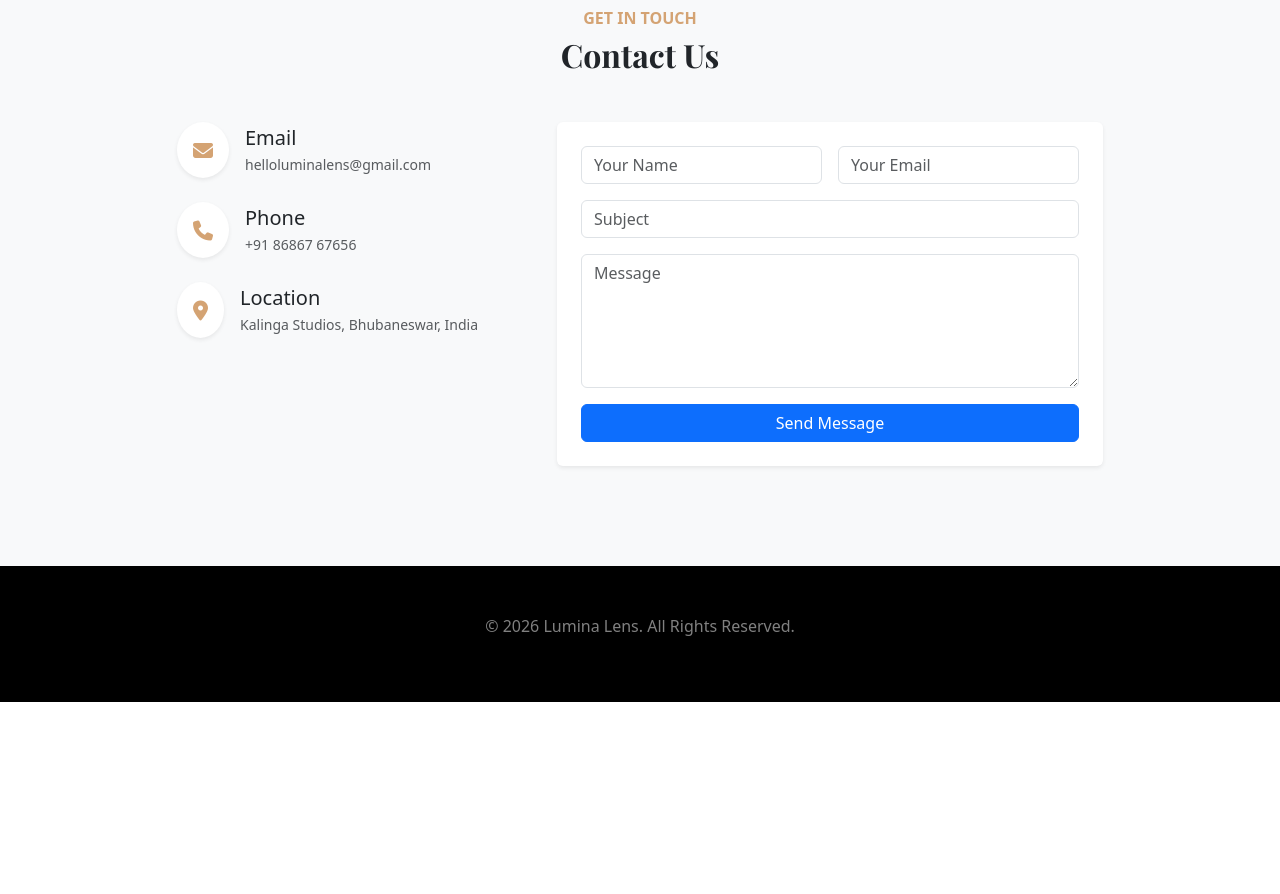
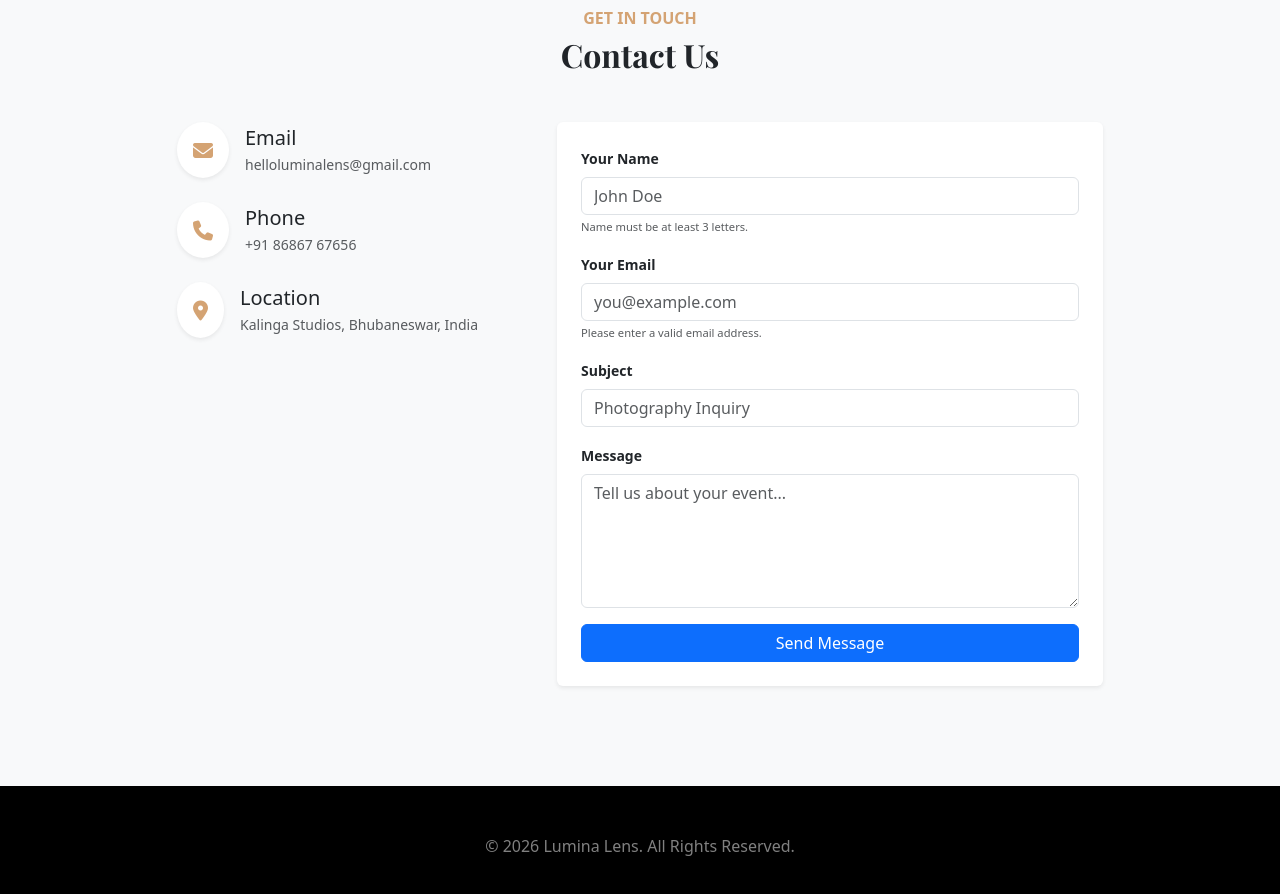
Before and after one commit to ZixxyFY/myPhotrography, a React (Vite) app in the folder vite-project/: page / in a window 1280 px wide. Shown: the part 2840-3734 px from the top of the page. Before the commit the page ends 3542 px from the top, so only its background shows below. Built offline with nearby package versions, Linux system fonts and the light colour scheme; the HTML template or start-up script is replaced by a standard one.

Commit message:
form validation and REGEX updated

```diff
--- a/vite-project/src/Landing.jsx
+++ b/vite-project/src/Landing.jsx
@@ -1,5 +1,6 @@
 import React, { Component } from 'react';
 import PropTypes from 'prop-types';
+import FormInput from './FormInput'; // <--- 1. Import the reusable component
 
 // Data Arrays
 const servicesData = [
@@ -18,7 +19,43 @@ const portfolioImages = [
 ];
 
 class Landing extends Component {
+  // 2. Initialize State for the Contact Form
+  constructor(props) {
+    super(props);
+    this.state = {
+      cName: '',
+      cEmail: '',
+      cSubject: '',
+      cMessage: ''
+    };
+  }
+
+  // 3. Handle Typing in the Contact Form
+  handleContactChange = (e) => {
+    this.setState({ [e.target.name]: e.target.value });
+  }
+
+  // 4. Handle Form Submission
+  handleContactSubmit = (e) => {
+    e.preventDefault();
+    const { cName, cEmail } = this.state;
+
+    // Simulate sending email
+    alert(`Thanks ${cName}! We have received your message from ${cEmail}. We will contact you shortly.`);
+
+    // Clear the form
+    this.setState({
+      cName: '',
+      cEmail: '',
+      cSubject: '',
+      cMessage: ''
+    });
+  }
+
   render() {
+    // Destructure state for easier usage
+    const { cName, cEmail, cSubject, cMessage } = this.state;
+
     return (
       <div>
         {/* Navbar */}
@@ -32,14 +69,13 @@ class Landing extends Component {
             </button>
             <div className="collapse navbar-collapse" id="navbarNav">
               <ul className="navbar-nav ms-auto align-items-center">
-                {/* Standard Scroll Links */}
                 {['Home', 'About', 'Services', 'Portfolio'].map((item) => (
                   <li className="nav-item" key={item}>
                     <a className="nav-link" href={`#${item.toLowerCase()}`}>{item}</a>
                   </li>
                 ))}
 
-                {/* NEW RENTALS LINK (Switches View) */}
+                {/* Rentals Link */}
                 <li className="nav-item">
                   <button
                     className="nav-link bg-transparent border-0 text-uppercase"
@@ -54,7 +90,6 @@ class Landing extends Component {
                     <a className="nav-link" href="#contact">Contact</a>
                 </li>
 
-                {/* Login Button */}
                 <li className="nav-item ms-lg-3">
                   <button
                     className="btn btn-primary btn-sm px-4 rounded-pill"
@@ -129,7 +164,7 @@ class Landing extends Component {
           </div>
         </section>
 
-        {/* Contact Section */}
+        {/* --- CONTACT SECTION (UPDATED) --- */}
         <section id="contact" className="section-padding bg-light">
           <div className="container">
             <div className="text-center mb-5">
@@ -173,24 +208,59 @@ class Landing extends Component {
 
               {/* Contact Form Column */}
               <div className="col-lg-6">
-                <form className="bg-white p-4 shadow-sm rounded" onSubmit={(e) => e.preventDefault()}>
-                  <div className="row g-3">
-                    <div className="col-md-6">
-                      <input type="text" className="form-control" placeholder="Your Name" />
-                    </div>
-                    <div className="col-md-6">
-                      <input type="email" className="form-control" placeholder="Your Email" />
-                    </div>
-                    <div className="col-12">
-                      <input type="text" className="form-control" placeholder="Subject" />
-                    </div>
-                    <div className="col-12">
-                      <textarea className="form-control" rows="5" placeholder="Message"></textarea>
-                    </div>
-                    <div className="col-12">
-                      <button type="submit" className="btn btn-primary w-100">Send Message</button>
-                    </div>
+                <form className="bg-white p-4 shadow-sm rounded" onSubmit={this.handleContactSubmit}>
+
+                  {/* Name with Validation */}
+                  <FormInput
+                     label="Your Name"
+                     type="text"
+                     name="cName"
+                     value={cName}
+                     onChange={this.handleContactChange}
+                     placeholder="John Doe"
+                     required={true}
+                     pattern="[A-Za-z ]{3,}"
+                     errorMsg="Name must be at least 3 letters."
+                  />
+
+                  {/* Email with Validation */}
+                  <FormInput
+                     label="Your Email"
+                     type="email"
+                     name="cEmail"
+                     value={cEmail}
+                     onChange={this.handleContactChange}
+                     placeholder="you@example.com"
+                     required={true}
+                     errorMsg="Please enter a valid email address."
+                  />
+
+                  {/* Subject */}
+                  <FormInput
+                     label="Subject"
+                     type="text"
+                     name="cSubject"
+                     value={cSubject}
+                     onChange={this.handleContactChange}
+                     placeholder="Photography Inquiry"
+                     required={true}
+                  />
+
+                  {/* Message (Textarea) - FormInput doesn't support textarea, so we use standard HTML here */}
+                  <div className="mb-3">
+                    <label className="form-label small fw-bold">Message</label>
+                    <textarea
+                      className="form-control"
+                      rows="5"
+                      name="cMessage"
+                      value={cMessage}
+                      onChange={this.handleContactChange}
+                      placeholder="Tell us about your event..."
+                      required
+                    ></textarea>
                   </div>
+
+                  <button type="submit" className="btn btn-primary w-100">Send Message</button>
                 </form>
               </div>
             </div>
@@ -206,7 +276,6 @@ class Landing extends Component {
   }
 }
 
-// Updated PropTypes to include onShopClick
 Landing.propTypes = {
   onLoginClick: PropTypes.func.isRequired,
   onShopClick: PropTypes.func.isRequired
--- a/vite-project/src/Registration.jsx
+++ b/vite-project/src/Registration.jsx
@@ -75,9 +75,9 @@ class Registration extends Component {
                       onChange={this.handleChange}
                       placeholder="Create Password"
                       required={true}
-                      // Regex: Min 8 chars, at least 1 letter and 1 number
+
+                      //Regex
                       pattern="^(?=.*[A-Za-z])(?=.*\d)(?=.*[@#$])[A-Za-z\d@#$]{8,}$"
-
                       errorMsg="Password must be min 8 chars, with at least 1 letter, 1 special character and 1 number."
                     />
 
```
